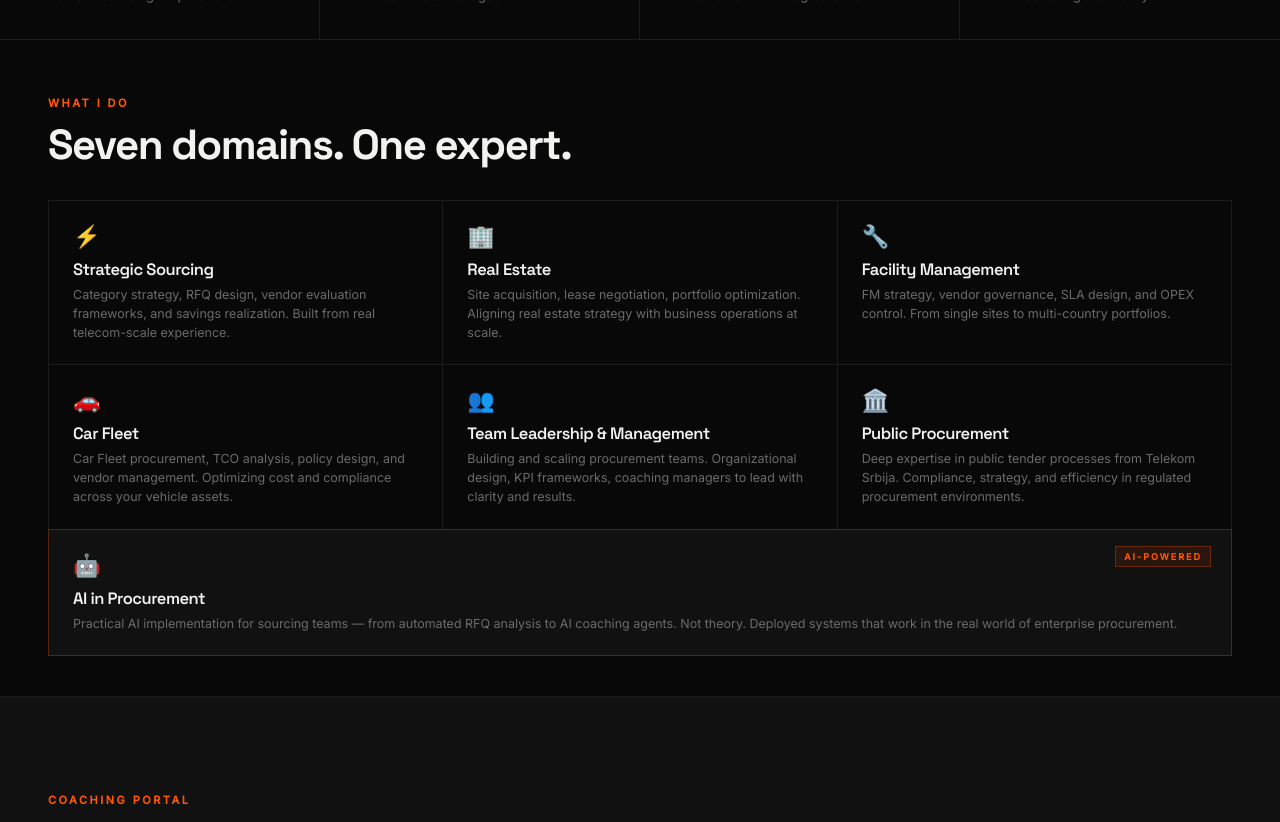
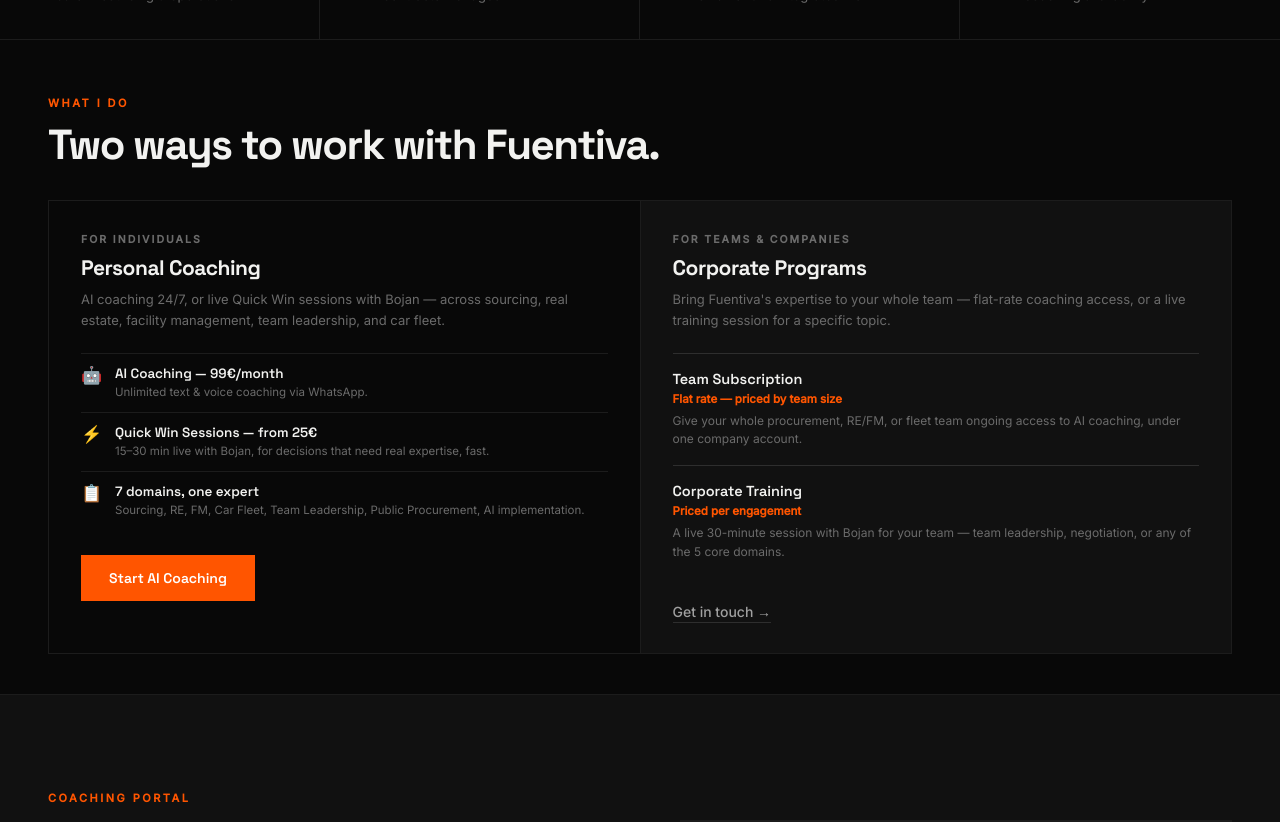
Before and after one commit to bojansipovac-bot/-fuentiva-web, a React (Create React App) app: page / in a window 1280 px wide. Shown: the part 760-1582 px from the top of the page. Built offline with nearby package versions, Linux system fonts and the light colour scheme.

Commit message:
Enhance services section with new offerings
Added new services section for individuals and teams, including AI coaching and corporate training options.

```diff
--- a/src/pages/Home.js
+++ b/src/pages/Home.js
@@ -116,6 +116,23 @@
   .section-eyebrow { font-size: 11px; font-weight: 600; letter-spacing: 2.5px; text-transform: uppercase; color: var(--orange); margin-bottom: 12px; }
   .section-title { font-family: 'Space Grotesk', sans-serif; font-size: clamp(28px, 3.4vw, 42px); font-weight: 700; letter-spacing: -1.5px; line-height: 1.1; margin-bottom: 32px; max-width: 700px; }
   .services-grid { display: grid; grid-template-columns: repeat(3, 1fr); gap: 1px; background: var(--gray2); border: 1px solid var(--gray2); }
+
+  /* SERVICES SPLIT (B2C / B2B) */
+  .services-split { display: grid; grid-template-columns: 1fr 1fr; gap: 1px; background: var(--gray2); border: 1px solid var(--gray2); }
+  .services-col { background: var(--black); padding: 32px; display: flex; flex-direction: column; }
+  .services-col.b2b { background: var(--gray1); }
+  .col-eyebrow { font-size: 10.5px; font-weight: 700; letter-spacing: 2px; text-transform: uppercase; color: var(--muted); margin-bottom: 8px; }
+  .col-heading { font-family: 'Space Grotesk', sans-serif; font-size: 21px; font-weight: 700; letter-spacing: -0.5px; margin-bottom: 8px; }
+  .col-desc { font-size: 13px; color: var(--muted); line-height: 1.6; margin-bottom: 22px; }
+  .mini-service { display: flex; gap: 12px; padding: 11px 0; border-top: 1px solid var(--gray2); }
+  .mini-icon { font-size: 17px; flex-shrink: 0; width: 22px; }
+  .mini-name { font-family: 'Space Grotesk', sans-serif; font-size: 13.5px; font-weight: 600; margin-bottom: 2px; }
+  .mini-desc { font-size: 11.5px; color: var(--muted); line-height: 1.5; }
+  .offer-card { border-top: 1px solid var(--gray3); padding: 16px 0; }
+  .offer-name { font-family: 'Space Grotesk', sans-serif; font-size: 14.5px; font-weight: 600; margin-bottom: 4px; }
+  .offer-price { font-size: 11.5px; color: var(--orange); font-weight: 600; margin-bottom: 6px; }
+  .offer-desc { font-size: 12px; color: var(--muted); line-height: 1.55; }
+  .col-cta { margin-top: 24px; }
   .service-card { background: var(--black); padding: 22px 24px; transition: background 0.2s; position: relative; }
   .service-card:hover { background: var(--gray1); }
   .service-card.featured { background: var(--gray1); border: 1px solid rgba(255,85,0,0.3); margin: -1px; grid-column: span 3; }
@@ -265,43 +282,58 @@
       {/* SERVICES */}
       <section className="section" id="services">
         <div className="section-eyebrow">What I Do</div>
-        <h2 className="section-title">Seven domains. One expert.</h2>
-        <div className="services-grid">
-          <div className="service-card">
-            <div className="service-icon">⚡</div>
-            <div className="service-name">Strategic Sourcing</div>
-            <p className="service-desc">Category strategy, RFQ design, vendor evaluation frameworks, and savings realization. Built from real telecom-scale experience.</p>
+        <h2 className="section-title">Two ways to work with Fuentiva.</h2>
+        <div className="services-split">
+
+          <div className="services-col">
+            <div className="col-eyebrow">For Individuals</div>
+            <div className="col-heading">Personal Coaching</div>
+            <p className="col-desc">AI coaching 24/7, or live Quick Win sessions with Bojan — across sourcing, real estate, facility management, team leadership, and car fleet.</p>
+
+            <div className="mini-service">
+              <div className="mini-icon">🤖</div>
+              <div>
+                <div className="mini-name">AI Coaching — 99€/month</div>
+                <div className="mini-desc">Unlimited text & voice coaching via WhatsApp.</div>
+              </div>
+            </div>
+            <div className="mini-service">
+              <div className="mini-icon">⚡</div>
+              <div>
+                <div className="mini-name">Quick Win Sessions — from 25€</div>
+                <div className="mini-desc">15–30 min live with Bojan, for decisions that need real expertise, fast.</div>
+              </div>
+            </div>
+            <div className="mini-service">
+              <div className="mini-icon">📋</div>
+              <div>
+                <div className="mini-name">7 domains, one expert</div>
+                <div className="mini-desc">Sourcing, RE, FM, Car Fleet, Team Leadership, Public Procurement, AI implementation.</div>
+              </div>
+            </div>
+
+            <div className="col-cta"><a href="#coaching" className="btn-primary">Start AI Coaching</a></div>
           </div>
-          <div className="service-card">
-            <div className="service-icon">🏢</div>
-            <div className="service-name">Real Estate</div>
-            <p className="service-desc">Site acquisition, lease negotiation, portfolio optimization. Aligning real estate strategy with business operations at scale.</p>
+
+          <div className="services-col b2b">
+            <div className="col-eyebrow">For Teams & Companies</div>
+            <div className="col-heading">Corporate Programs</div>
+            <p className="col-desc">Bring Fuentiva's expertise to your whole team — flat-rate coaching access, or a live training session for a specific topic.</p>
+
+            <div className="offer-card">
+              <div className="offer-name">Team Subscription</div>
+              <div className="offer-price">Flat rate — priced by team size</div>
+              <div className="offer-desc">Give your whole procurement, RE/FM, or fleet team ongoing access to AI coaching, under one company account.</div>
+            </div>
+            <div className="offer-card">
+              <div className="offer-name">Corporate Training</div>
+              <div className="offer-price">Priced per engagement</div>
+              <div className="offer-desc">A live 30-minute session with Bojan for your team — team leadership, negotiation, or any of the 5 core domains.</div>
+            </div>
+
+            <div className="col-cta"><a href="mailto:bojan.sipovac@gmail.com" className="btn-ghost">Get in touch →</a></div>
           </div>
-          <div className="service-card">
-            <div className="service-icon">🔧</div>
-            <div className="service-name">Facility Management</div>
-            <p className="service-desc">FM strategy, vendor governance, SLA design, and OPEX control. From single sites to multi-country portfolios.</p>
-          </div>
-          <div className="service-card">
-            <div className="service-icon">🚗</div>
-            <div className="service-name">Car Fleet</div>
-            <p className="service-desc">Car Fleet procurement, TCO analysis, policy design, and vendor management. Optimizing cost and compliance across your vehicle assets.</p>
-          </div>
-          <div className="service-card">
-            <div className="service-icon">👥</div>
-            <div className="service-name">Team Leadership & Management</div>
-            <p className="service-desc">Building and scaling procurement teams. Organizational design, KPI frameworks, coaching managers to lead with clarity and results.</p>
-          </div>
-          <div className="service-card">
-            <div className="service-icon">🏛️</div>
-            <div className="service-name">Public Procurement</div>
-            <p className="service-desc">Deep expertise in public tender processes from Telekom Srbija. Compliance, strategy, and efficiency in regulated procurement environments.</p>
-          </div>
-          <div className="service-card featured">
-            <div className="service-icon">🤖</div>
-            <div className="service-name">AI in Procurement</div>
-            <p className="service-desc">Practical AI implementation for sourcing teams — from automated RFQ analysis to AI coaching agents. Not theory. Deployed systems that work in the real world of enterprise procurement.</p>
-          </div>
+
         </div>
       </section>
 
```
